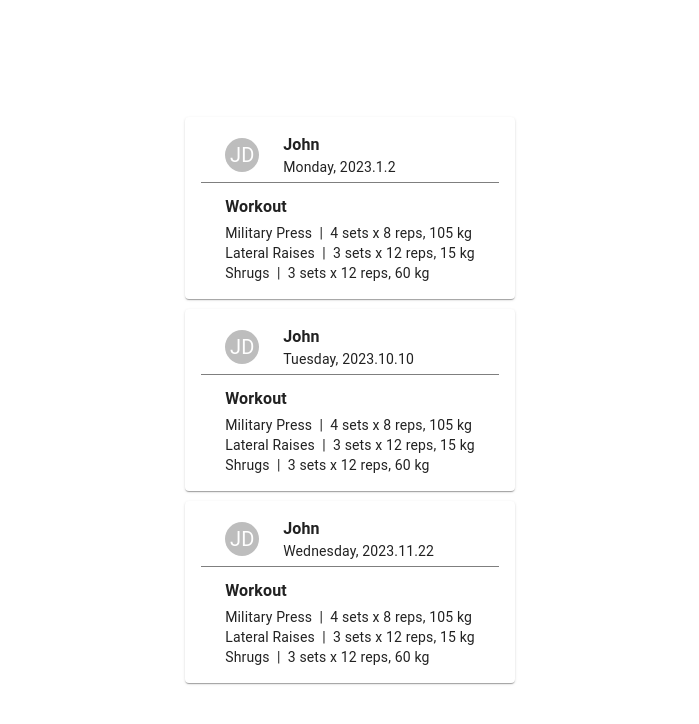
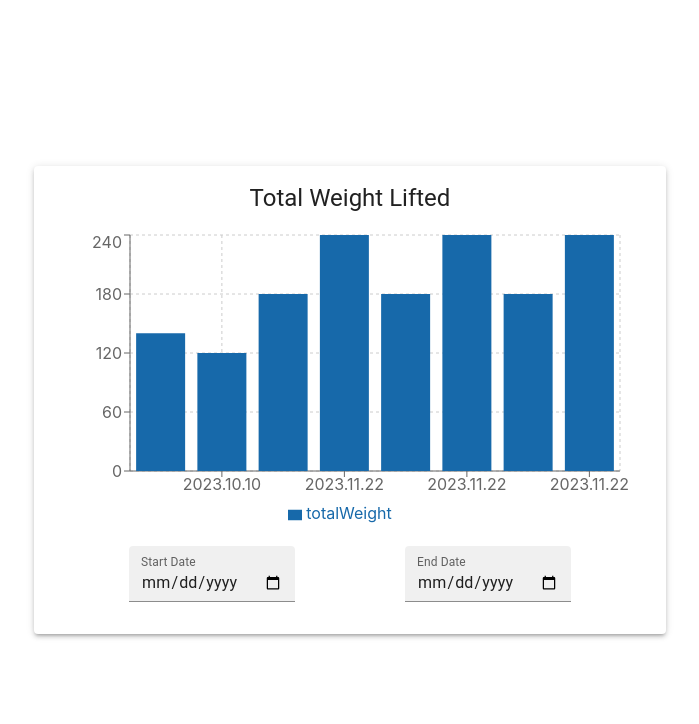
Before and after one commit to lejlamuratovic/Fitness-Tracker, a React (Vite) app in the folder fitness-tracker-frontend/: page / in a window 1280 px wide. Shown: the top 724 px of the page, without its empty margins (290-989 px from the left). Built offline with nearby package versions, Linux system fonts and the light colour scheme.

Commit message:
graph for weight lifted added

```diff
--- a/fitness-tracker-frontend/package.json
+++ b/fitness-tracker-frontend/package.json
@@ -10,12 +10,15 @@
     "preview": "vite preview"
   },
   "dependencies": {
+    "@date-io/date-fns": "^2.17.0",
     "@emotion/react": "^11.11.1",
     "@emotion/styled": "^11.11.0",
     "@mui/icons-material": "^5.15.1",
+    "@mui/lab": "^5.0.0-alpha.157",
     "@mui/material": "^5.15.1",
     "react": "^18.2.0",
-    "react-dom": "^18.2.0"
+    "react-dom": "^18.2.0",
+    "recharts": "^2.10.3"
   },
   "devDependencies": {
     "@types/react": "^18.2.43",
--- a/fitness-tracker-frontend/src/App.tsx
+++ b/fitness-tracker-frontend/src/App.tsx
@@ -1,11 +1,10 @@
 import './App.css'
-import WorkoutList from './components/WorkoutList'
-import { user, workoutLogsList } from './constants'
+import WorkoutWeightGraph from './components/WorkoutWeightGraph'
 
 function App() {
   return (
     <>
-      <WorkoutList workoutLogsList={workoutLogsList} />
+      <WorkoutWeightGraph />
     </>
   )
 }
--- /dev/null
+++ b/fitness-tracker-frontend/src/components/WorkoutWeightGraph/WorkoutWeightGraph.tsx
@@ -0,0 +1,68 @@
+import React, { useState } from 'react';
+import {
+  BarChart, Bar, XAxis, YAxis, CartesianGrid, Tooltip, Legend,
+} from 'recharts';
+import { workoutLogsList } from '../../constants';
+import TextField from '@mui/material/TextField';
+import { Card, Container, Paper, Typography } from '@mui/material';
+
+const WorkoutWeightGraph = () => {
+  const [startDate, setStartDate] = useState<Date | null>(null);
+  const [endDate, setEndDate] = useState<Date | null>(null);
+
+  // filter the data based on the selected date range
+  const filteredData = workoutLogsList.filter(log => {
+    if (!startDate || !endDate) return true; // if no date range selected, show all data
+    const logDate = new Date(log.date);
+    return startDate <= logDate && logDate <= endDate; // check if not null and compare dates
+  });
+
+  const data = filteredData.map(log => {
+    const totalWeight = log.exercises.reduce((acc, curr) => acc + curr.weight, 0);
+    return { date: log.date, totalWeight };
+  });
+
+  return (
+    <Paper elevation={3} sx={{ padding: 2}}>
+      <Typography variant='h5' sx={{ marginBottom: 2 }}>Total Weight Lifted</Typography>
+      <BarChart
+        width={600}
+        height={300}
+        data={data}
+        margin={{
+          top: 5, right: 30, left: 20, bottom: 5,
+        }}
+      >
+        <CartesianGrid strokeDasharray="3 3" />
+        <XAxis dataKey="date" />
+        <YAxis />
+        <Tooltip />
+        <Legend />
+        <Bar dataKey="totalWeight" fill="#1769aa" />
+      </BarChart>
+
+      <Container sx={{padding: 2, display: 'flex', alignItems: 'center', justifyContent: 'space-around'}}>
+        <TextField
+          label="Start Date"
+          type="date"
+          onChange={(e) => setStartDate(new Date(e.target.value))}
+          InputLabelProps={{
+            shrink: true
+          }}
+          variant='filled'
+        />
+        <TextField
+          label="End Date"
+          type="date"
+          onChange={(e) => setEndDate(new Date(e.target.value))}
+          InputLabelProps={{
+            shrink: true
+          }}
+          variant='filled'
+        />
+      </Container>
+    </Paper>
+  );
+};
+
+export default WorkoutWeightGraph;
--- /dev/null
+++ b/fitness-tracker-frontend/src/components/WorkoutWeightGraph/index.ts
@@ -0,0 +1 @@
+export { default } from './WorkoutWeightGraph'
--- a/fitness-tracker-frontend/src/constants.ts
+++ b/fitness-tracker-frontend/src/constants.ts
@@ -244,21 +244,21 @@ export const workoutLogsList: WorkoutLog[] = [
       {
         "id": "exercise_654",
         "exerciseName": "Military Press",
-        "weight": 105,
+        "weight": 90,
         "sets": 4,
         "reps": 8
       },
       {
         "id": "exercise_321",
         "exerciseName": "Lateral Raises",
-        "weight": 15,
+        "weight": 5,
         "sets": 3,
         "reps": 12
       },
       {
         "id": "exercise_876",
         "exerciseName": "Shrugs",
-        "weight": 60,
+        "weight": 45,
         "sets": 3,
         "reps": 12
       }
@@ -272,7 +272,7 @@ export const workoutLogsList: WorkoutLog[] = [
       {
         "id": "exercise_654",
         "exerciseName": "Military Press",
-        "weight": 105,
+        "weight": 45,
         "sets": 4,
         "reps": 8
       },
@@ -320,5 +320,145 @@ export const workoutLogsList: WorkoutLog[] = [
       }
     ],
     userId: "userid_123"
+  },
+  {
+    id: "workoutlog_123",
+    date: "2023.11.22",
+    exercises: [
+      {
+        "id": "exercise_654",
+        "exerciseName": "Military Press",
+        "weight": 135,
+        "sets": 4,
+        "reps": 8
+      },
+      {
+        "id": "exercise_321",
+        "exerciseName": "Lateral Raises",
+        "weight": 20,
+        "sets": 3,
+        "reps": 12
+      },
+      {
+        "id": "exercise_876",
+        "exerciseName": "Shrugs",
+        "weight": 85,
+        "sets": 3,
+        "reps": 12
+      }
+    ],
+    userId: "userid_123"
+  },
+  {
+    id: "workoutlog_123",
+    date: "2023.11.22",
+    exercises: [
+      {
+        "id": "exercise_654",
+        "exerciseName": "Military Press",
+        "weight": 105,
+        "sets": 4,
+        "reps": 8
+      },
+      {
+        "id": "exercise_321",
+        "exerciseName": "Lateral Raises",
+        "weight": 15,
+        "sets": 3,
+        "reps": 12
+      },
+      {
+        "id": "exercise_876",
+        "exerciseName": "Shrugs",
+        "weight": 60,
+        "sets": 3,
+        "reps": 12
+      }
+    ],
+    userId: "userid_123"
+  },
+  {
+    id: "workoutlog_123",
+    date: "2023.11.22",
+    exercises: [
+      {
+        "id": "exercise_654",
+        "exerciseName": "Military Press",
+        "weight": 135,
+        "sets": 4,
+        "reps": 8
+      },
+      {
+        "id": "exercise_321",
+        "exerciseName": "Lateral Raises",
+        "weight": 20,
+        "sets": 3,
+        "reps": 12
+      },
+      {
+        "id": "exercise_876",
+        "exerciseName": "Shrugs",
+        "weight": 85,
+        "sets": 3,
+        "reps": 12
+      }
+    ],
+    userId: "userid_123"
+  },
+  {
+    id: "workoutlog_123",
+    date: "2023.11.22",
+    exercises: [
+      {
+        "id": "exercise_654",
+        "exerciseName": "Military Press",
+        "weight": 105,
+        "sets": 4,
+        "reps": 8
+      },
+      {
+        "id": "exercise_321",
+        "exerciseName": "Lateral Raises",
+        "weight": 15,
+        "sets": 3,
+        "reps": 12
+      },
+      {
+        "id": "exercise_876",
+        "exerciseName": "Shrugs",
+        "weight": 60,
+        "sets": 3,
+        "reps": 12
+      }
+    ],
+    userId: "userid_123"
+  },
+  {
+    id: "workoutlog_123",
+    date: "2023.11.22",
+    exercises: [
+      {
+        "id": "exercise_654",
+        "exerciseName": "Military Press",
+        "weight": 135,
+        "sets": 4,
+        "reps": 8
+      },
+      {
+        "id": "exercise_321",
+        "exerciseName": "Lateral Raises",
+        "weight": 20,
+        "sets": 3,
+        "reps": 12
+      },
+      {
+        "id": "exercise_876",
+        "exerciseName": "Shrugs",
+        "weight": 85,
+        "sets": 3,
+        "reps": 12
+      }
+    ],
+    userId: "userid_123"
   }
 ]
```
Also changed, not shown: 1 other file (tests, documents, lock files or other folders).
